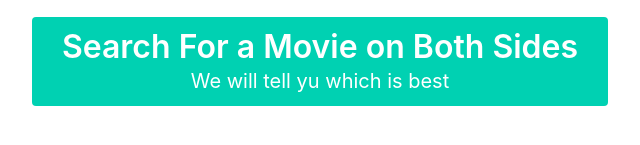
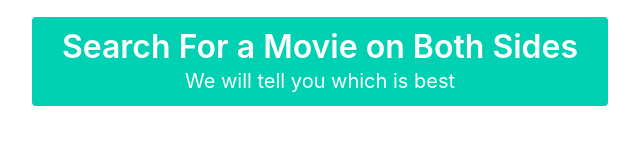
Before and after one commit to dluckey123/movie-database, a plain HTML site: page index.html in a window 1280 px wide. Shown: the part 251-396 px from the top of the page, 320-960 px from the left. Drawn offline with nearby package versions, Linux system fonts and the light colour scheme.

Commit message:
correct spelling

```diff
--- a/index.html
+++ b/index.html
@@ -41,7 +41,7 @@
 
     <div class="column is-half notification is-primary tutorial">
  <h1 class="title">Search For a Movie on Both Sides</h1>
-<p class="subtitle">We will tell yu which is best</p>
+<p class="subtitle">We will tell you which is best</p>
 </div>
     </div>
     <script src="utils.js"></script>
```
